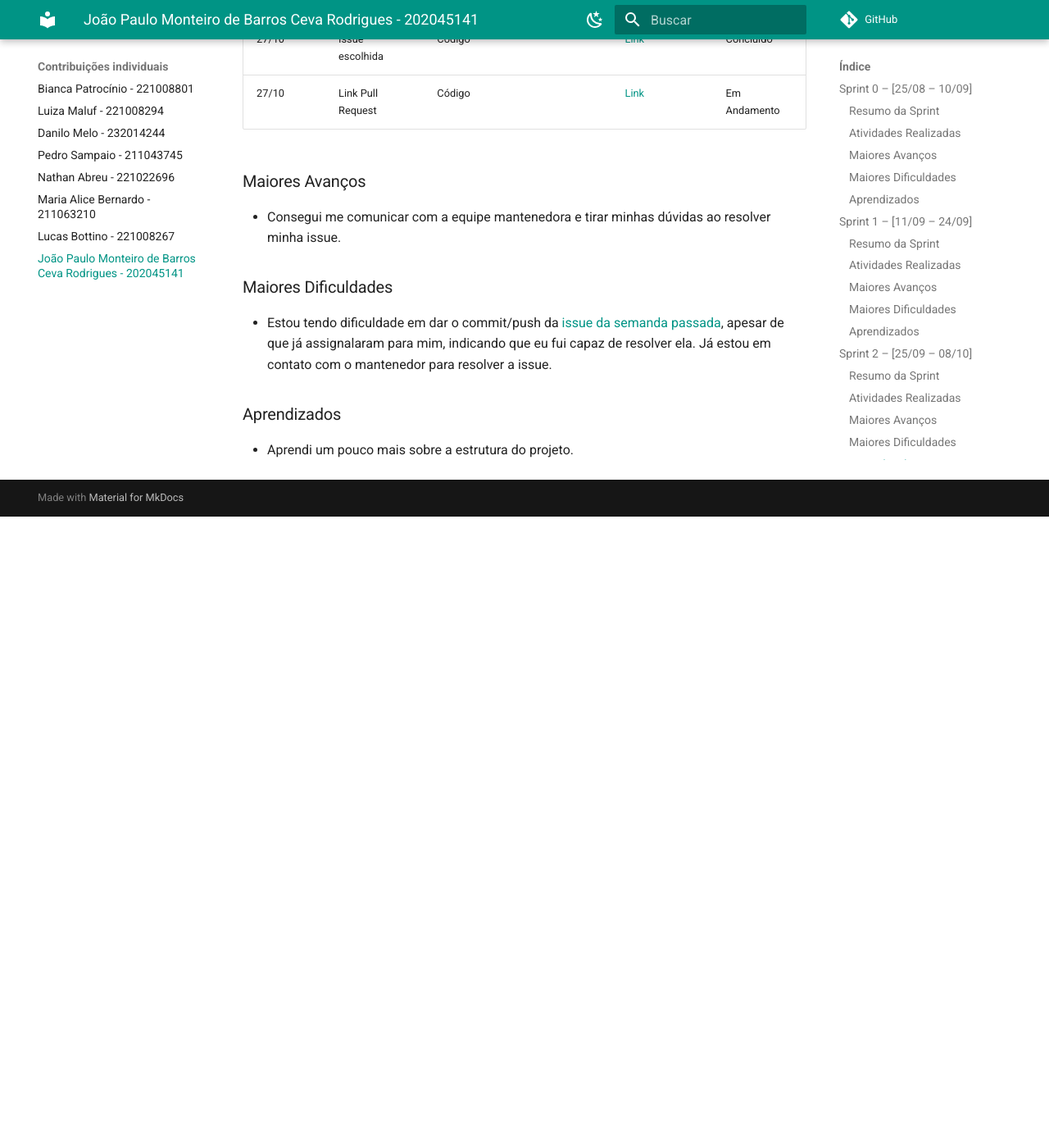
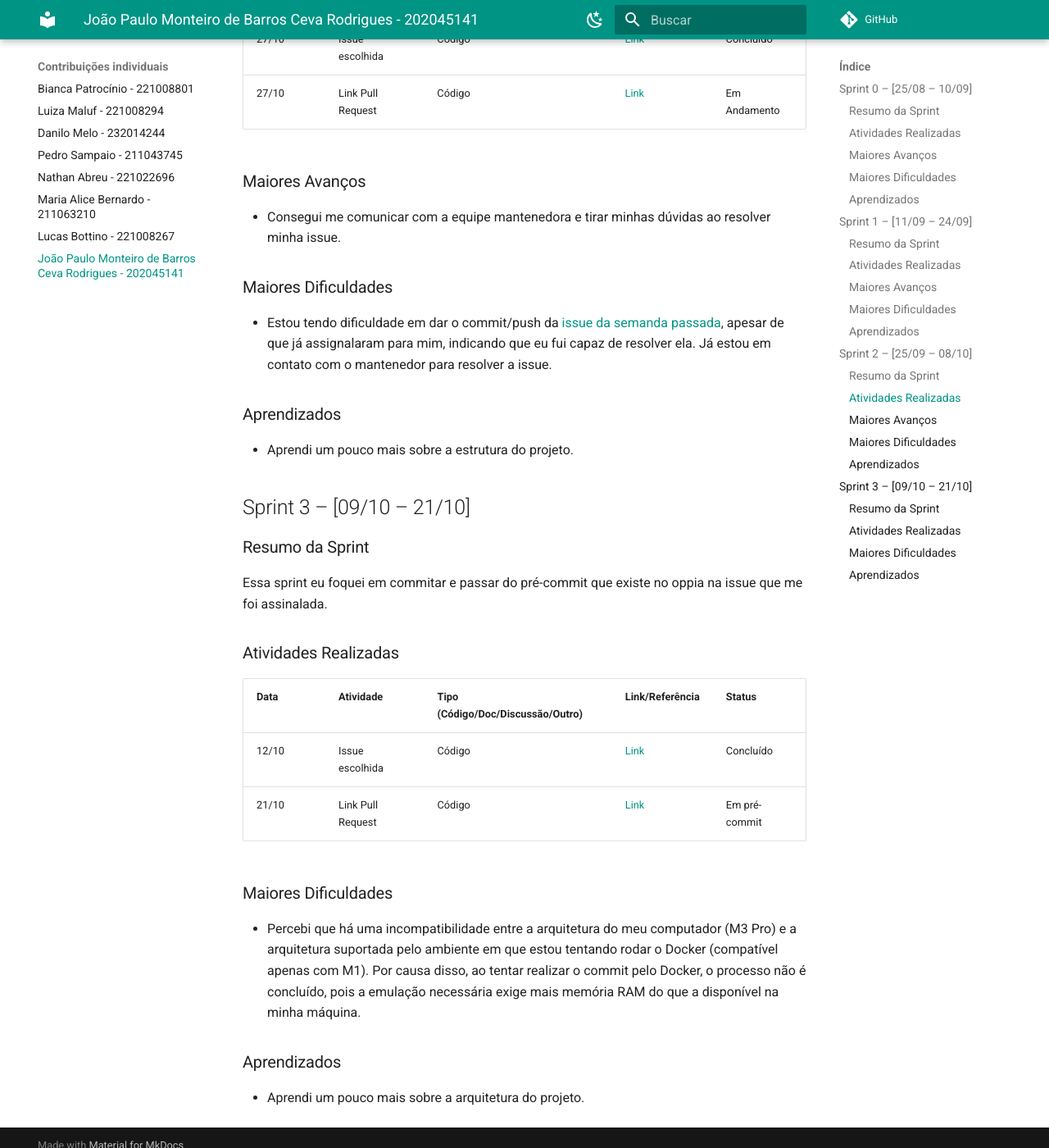
Before and after one commit to LuizaMaluf/GCES-OPPIA-relatorios, an MkDocs documentation site: the page built from docs/contribuicoes_individuais/JoaoPauloMonteiro-202045141/Sprint0.md, in a window 1280 px wide and 1400 px high, scrolled down 2620 px. Shown: the whole window at 82% size. Built offline with MkDocs 1.6.1 and Material for MkDocs 9.7.7, drawn with Linux system fonts in a browser that asks for light colours; comment, search, counter and statistics services are not loaded; before the commit the page ends 3250 px from its top, so only the background shows below that.

Commit message:
Sprint 3

```diff
--- a/docs/contribuicoes_individuais/JoaoPauloMonteiro-202045141/Sprint0.md
+++ b/docs/contribuicoes_individuais/JoaoPauloMonteiro-202045141/Sprint0.md
@@ -93,3 +93,27 @@ Essa Sprint foquei em commitar o que eu tinha feito na Sprint passada (Sprint 01
 ### Aprendizados
 
 * Aprendi um pouco mais sobre a estrutura do projeto.
+
+
+## Sprint 3 – \[09/10 – 21/10]
+
+### Resumo da Sprint
+
+Essa sprint eu foquei em commitar e passar do pré-commit que existe no oppia na issue que me foi assinalada.
+
+### Atividades Realizadas
+
+| Data  | Atividade | Tipo (Código/Doc/Discussão/Outro) | Link/Referência | Status |
+| ----- | --------- | --------------------------------- | --------------- | ------ |
+| 12/10 | Issue escolhida | Código                            | [Link](https://github.com/oppia/oppia/issues/22640) | Concluído |
+| 21/10 | Link Pull Request | Código | [Link](https://github.com/oppia/oppia/issues/22640) | Em pré-commit |
+
+
+
+### Maiores Dificuldades
+
+* Percebi que há uma incompatibilidade entre a arquitetura do meu computador (M3 Pro) e a arquitetura suportada pelo ambiente em que estou tentando rodar o Docker (compatível apenas com M1). Por causa disso, ao tentar realizar o commit pelo Docker, o processo não é concluído, pois a emulação necessária exige mais memória RAM do que a disponível na minha máquina.
+
+### Aprendizados
+
+* Aprendi um pouco mais sobre a arquitetura do projeto.
```
